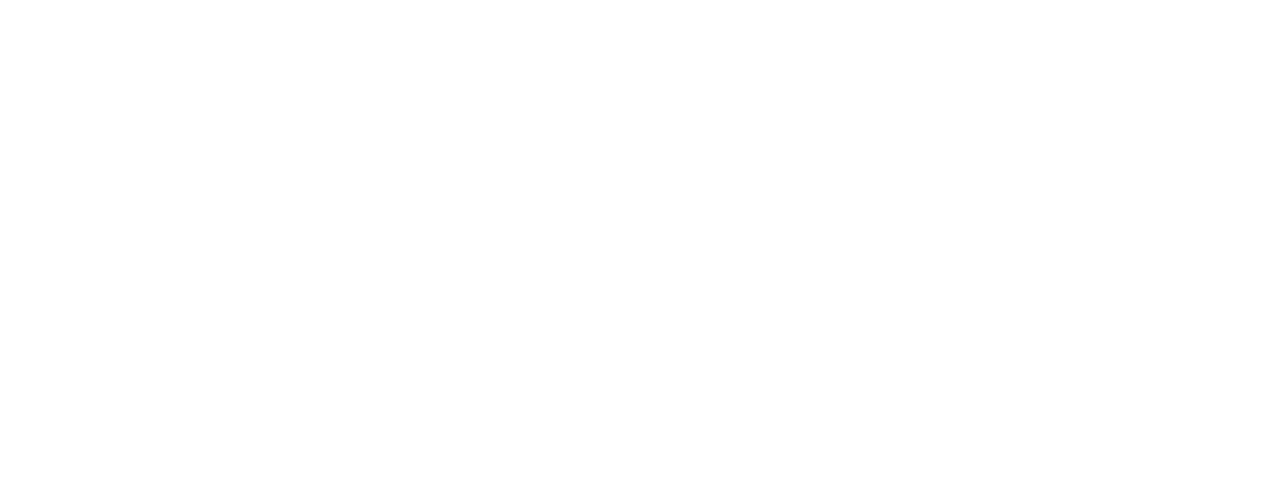
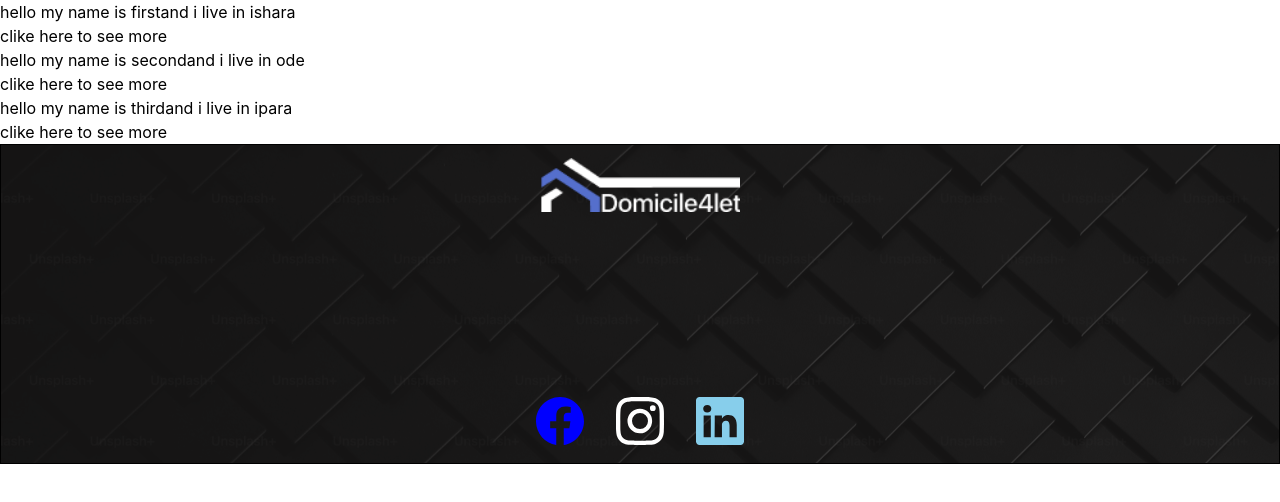
Before and after one commit to Redmond01/DOMICILE4LET, a React (Create React App) app in the folder client/domicile/: page /sell/1 in a window 1280 px wide. Before the commit this address had no page. Shown: the top 502 px of the page. Built offline with nearby package versions, Linux system fonts and the light colour scheme.

Commit message:
first commit

```diff
--- a/client/domicile/src/App.js
+++ b/client/domicile/src/App.js
@@ -1,15 +1,20 @@
 import { BrowserRouter, Routes, Route } from 'react-router-dom'
 import Home from './pages/landingPage/App'
 import Rent from './pages/rentPage/App'
+import Single from './pages/sellPage/mobile'
 import SharedNav from './pages/sharedNav/NavBar'
+import Sell from './pages/rentPage/Mobile/Unique'
 function App() {
   return (
     <>
       <BrowserRouter>
         <Routes>
-          <Route path='/' element={<Home/>}/>
-            <Route path='/' element={<SharedNav/>}/>
-            <Route path='/rent' element={<Rent/>}/>
+          <Route path='/' element={<SharedNav />} >
+          <Route index element={<Home />} />
+          <Route path='/rent' element={<Rent />} />
+          <Route path='/sell' element={<Sell />}/>
+          <Route path='/sell/:params' element ={<Single/>}/>
+          </Route>
         </Routes>
       </BrowserRouter>
     </>
--- a/client/domicile/src/pages/landingPage/mobile/Mobile.js
+++ b/client/domicile/src/pages/landingPage/mobile/Mobile.js
@@ -9,7 +9,6 @@ import images4 from '../../../assets/logo.png'
 import {FaArrowAltCircleRight, FaFacebook, FaInstagram, FaLinkedin } from 'react-icons/fa'
 
 import styles from '../mobile/style.module.css'
-import MobileNav from '../../sharedNav/NavBar'
 
 
 import { Link, useNavigate } from 'react-router-dom'
@@ -28,11 +27,6 @@ const handleMobileSubit = (e) => {
   return (
 
     <div className="sm:block md:hidden lg:hidden w-full h-[450svh] bg-[#091A2B] relative">
-      {/* <div className="w-full h-[10svh] py-[25px] text-white flex justify-between items-center gap-[2rem] px-[25px]">
-                <img src={MobileLogo} alt="img" className="w-[2.25rem] h-[2rem]"/>
-                <FaAlignJustify className="w-[1.95rem] h-[1.2rem]"/>
-            </div> */}
-      <MobileNav />
       <div className="w-full h-[35svh] max-h-[40svh] flex justify-center items-center">
         <div className='w-[90%] h-[90%] flex justify-center items-center flex-col'>
           <h3 className={styles.mobile}>
--- /dev/null
+++ b/client/domicile/src/pages/rentPage/Mobile/Unique.js
@@ -0,0 +1,67 @@
+import React from 'react'
+import { Link } from 'react-router-dom'
+import imgae1 from '../../../assets/image2.png'
+import images3 from '../../../assets/HousePlant.png'
+import { BsGeoAltFill } from 'react-icons/bs'
+import { FaArrowAltCircleRight } from 'react-icons/fa'
+
+const Unique = () => {
+    return (
+        <div className='w-full h-[130svh] bg-[#D9D9D9] flex justify-center py-2'>
+            <div className='w-[90%] h-full'>
+                <div className='w-full h-[50svh] bg-white'>
+                    <img src={imgae1} alt='img' className='object-fill w-full h-[40svh]' />
+                    <div className='w-full h-[10svh] flex'>
+                        <img src={imgae1} alt='img' className='w-[33%] h-full object-fill' />
+                        <img src={imgae1} alt='img' className='w-[33%] h-full object-fill' />
+                        <img src={imgae1} alt='img' className='w-[33%] h-full object-fill' />
+                    </div>
+                </div>
+                <div className='w-full h-[30svh] border border-blac bg-white'>
+                    <div className='w-full h-[30%]'>
+                        <h3 className='text-[calc(1px_+_3svw_+_3svh)] font-[900] font-poppins'>N220000</h3>
+                    </div>
+                    <div className='w-full h-[70%] space-y-2'>
+                        <h3 className='text-[calc(1px_+_2svw_+_2svh)] font-[600] font-poppins capitalize'> a room self-contain</h3>
+                        <h3 className='text-[calc(1px_+_1.5svw_+_1.5svh)] font-[400] font-poppins capitalize'> this apartment is situated at 4 oremeta street ishara remo</h3>
+                        <div className='w-full h-[5svh] items-center flex'>
+                            <BsGeoAltFill className='fill-[#565656]' />
+                            ishara
+                        </div>
+                    </div>
+
+                </div>
+
+
+
+                <div className='w-full h-[40svh] bg-[#D9D9D9]'>
+                    <div className='w-full h-[12svh] flex justify-center items-cente py-8 px-4'>
+                        <h3 className='text-start font-poppins text-[calc(1px_+_1.2svw_+_1.2svh)] font-[500] leading-[150%] text-black'>
+                            Our vision is to become the most
+                            trusted and innovative real estate agency,
+                            known for delivering exceptional value to our clients.
+                        </h3>
+                    </div>
+                    <div className='w-full h-[28svh] flex' >
+                        <div className='w-[70%] h-full flex justify-center items-center'>
+                            <div className='h-[20%] w-full px-5'>
+                                <div className='w-full h-full flex justify-between items-end'>
+                                    <h3 className='font-sans font-[500] leading-[100%] text-[calc(1px_+_3svw_+_3svh)] text-[#000]'>
+                                        Email
+                                    </h3>
+                                    <Link to={'#'}><FaArrowAltCircleRight fill='black' className='text-[1.7rem]' /></Link>
+                                </div>
+                                <hr className='w-[98%] h-[3px] bg-black border-[2px] border-black'></hr>
+                            </div>
+                        </div>
+                        <div className='w-[30%] h-full flex justify-center items-start'>
+                            <img src={images3} alt='img' className='w-[5svh] h-auto' />
+                        </div>
+                    </div>
+                </div>
+            </div>
+        </div>
+    )
+}
+
+export default Unique
--- a/client/domicile/src/pages/rentPage/Mobile/styles.module.css
+++ /dev/null
@@ -1,6 +0,0 @@
-.footer{
-    width: 100%;
-    height: 20%;
-    border: 1px solid black;
-    background-image: url(../../../assets//footer.png);
-}
--- /dev/null
+++ b/client/domicile/src/pages/sellPage/Single.js
@@ -0,0 +1,18 @@
+import React from 'react'
+import { useParams } from 'react-router-dom'
+import { data } from './mobile'
+const Single = () => {
+    const {params} = useParams()
+    const findP = data.find(function(details){
+        return details.id === Number(params)
+    })
+    const {name, loc} =findP
+  return (
+    <div>
+        hello i am {name} <br/>
+        and i live in {loc}
+    </div>
+  )
+}
+
+export default Single
--- /dev/null
+++ b/client/domicile/src/pages/sellPage/mobile.js
@@ -0,0 +1,37 @@
+import React from 'react'
+import { Link} from 'react-router-dom'
+export const  data = [
+    {
+        name:'first',
+        id:1,
+        loc:'ishara'
+    },
+    {
+        name:'second',
+        id:2,
+        loc:'ode'
+    },
+    {
+        name:'third',
+        id:3,
+        loc:'ipara'
+    },
+]
+const Mobile = () => {
+
+  return (
+    <div>
+        {data.map(function(details){
+            return<div key={details.id}>
+            hello my name is {details.name}
+            and i live in {details.loc}
+            <br/>
+            <Link to={`/sell/${details.id}`}>clike here to see more</Link>
+            <br/>
+            </div>
+        })}
+    </div>
+  )
+}
+
+export default Mobile
--- a/client/domicile/src/pages/sharedNav/NavBar.js
+++ b/client/domicile/src/pages/sharedNav/NavBar.js
@@ -1,11 +1,12 @@
 import React, { useCallback, useEffect, useRef} from 'react'
 import styles from '../landingPage/mobile/style.module.css'
-
+import styless from '../sharedNav/styles.module.css'
+import images4 from '../../assets/logo.png'
 
 import { FaAlignJustify,FaHeadset, FaSignOutAlt, FaTimes } from 'react-icons/fa'
 import MobileLogo from '../../assets/mobilelogo.png'
-import { Link, useLocation} from 'react-router-dom'
-import {BsHouse, BsBagCheck , BsCart2, BsPeople, BsSliders} from 'react-icons/bs'
+import { Link, useLocation,Outlet} from 'react-router-dom'
+import {BsHouse, BsBagCheck , BsCart2, BsPeople, BsSliders, BsFacebook, BsLinkedin, BsInstagram} from 'react-icons/bs'
 
 //reducers
 import { setSideNavOff, setSideNavOn } from '../../redux-store/appSlice/LandingPageSlice/mobileSlice/mobileSlice'
@@ -36,6 +37,7 @@ const NavBar = () => {
         }
     },[location.pathname, handleOffSlider])
     return (
+        <>
         <div className='top-0 sticky z-[100]'>
             {/*mobile shared Nav bar*/}
             <div className=" sm:flex md:hidden lg:hidden bg-[#091A2B]">
@@ -89,6 +91,24 @@ const NavBar = () => {
                 </div> :''}
             </div>
         </div>
+            <Outlet/>
+
+
+            <div className={styless.footer}>
+            <div className='w-full h-[10svh] flex justify-center items-center'>
+              <img src={images4} alt='img' className='w-[25svh] h-auto' />
+            </div>
+            <div className='w-full h-[20svh] '>
+
+            </div>
+            <div className='w-full h-[9svh] flex justify-center items-center gap-8'>
+              <Link to={'#'}><BsFacebook fill='blue' className='text-[6svh]' /></Link>
+              <Link to={'#'}><BsInstagram fill='white' className='text-[6svh]' /></Link>
+              <Link to={'#'}><BsLinkedin fill='skyblue' className='text-[6svh]' /></Link>
+            </div>
+          </div>
+        </>
+
     )
 }
 
--- /dev/null
+++ b/client/domicile/src/pages/sharedNav/styles.module.css
@@ -0,0 +1,6 @@
+.footer{
+    width: 100%;
+    height: 40svh;
+    border: 1px solid black;
+    background-image: url(../../assets/footer.png);
+}
```
Also changed, not shown: client/domicile/src/pages/rentPage/Mobile/MobileRentPage.js (+41 -62 lines).
